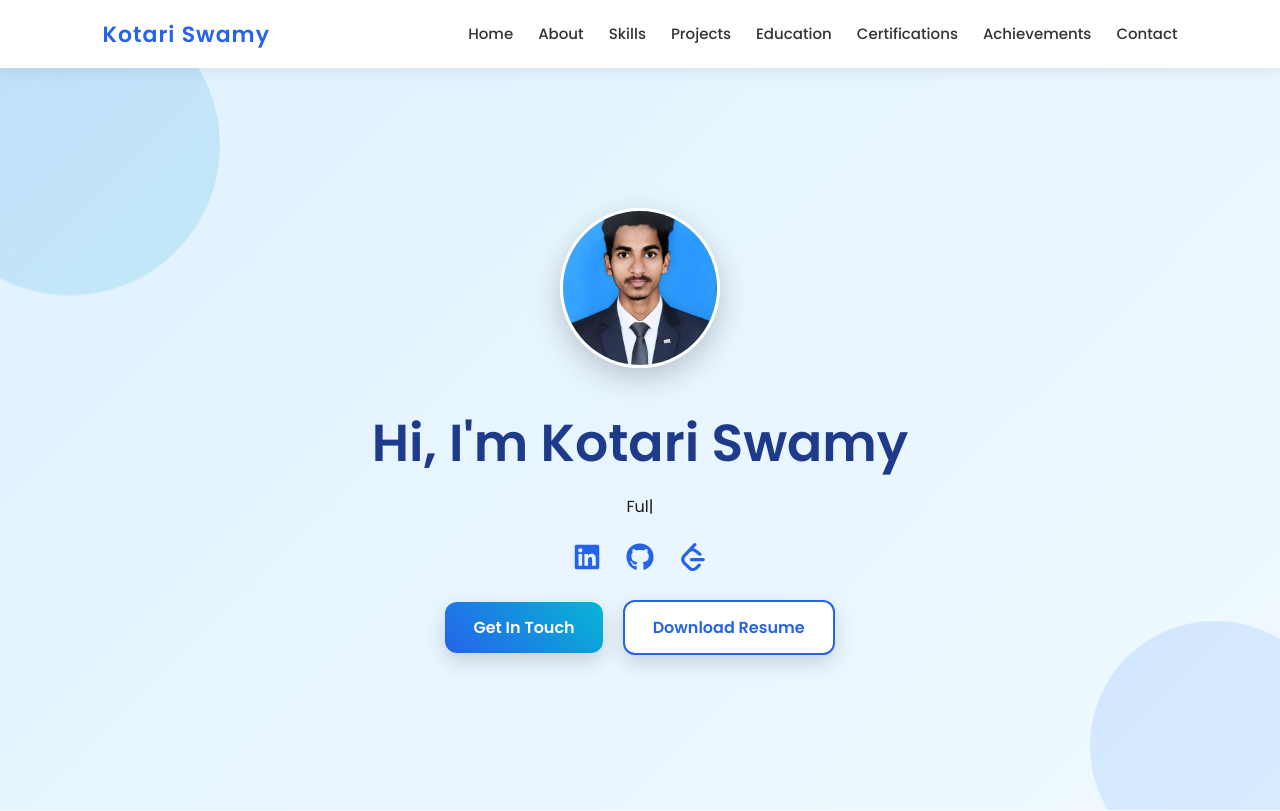
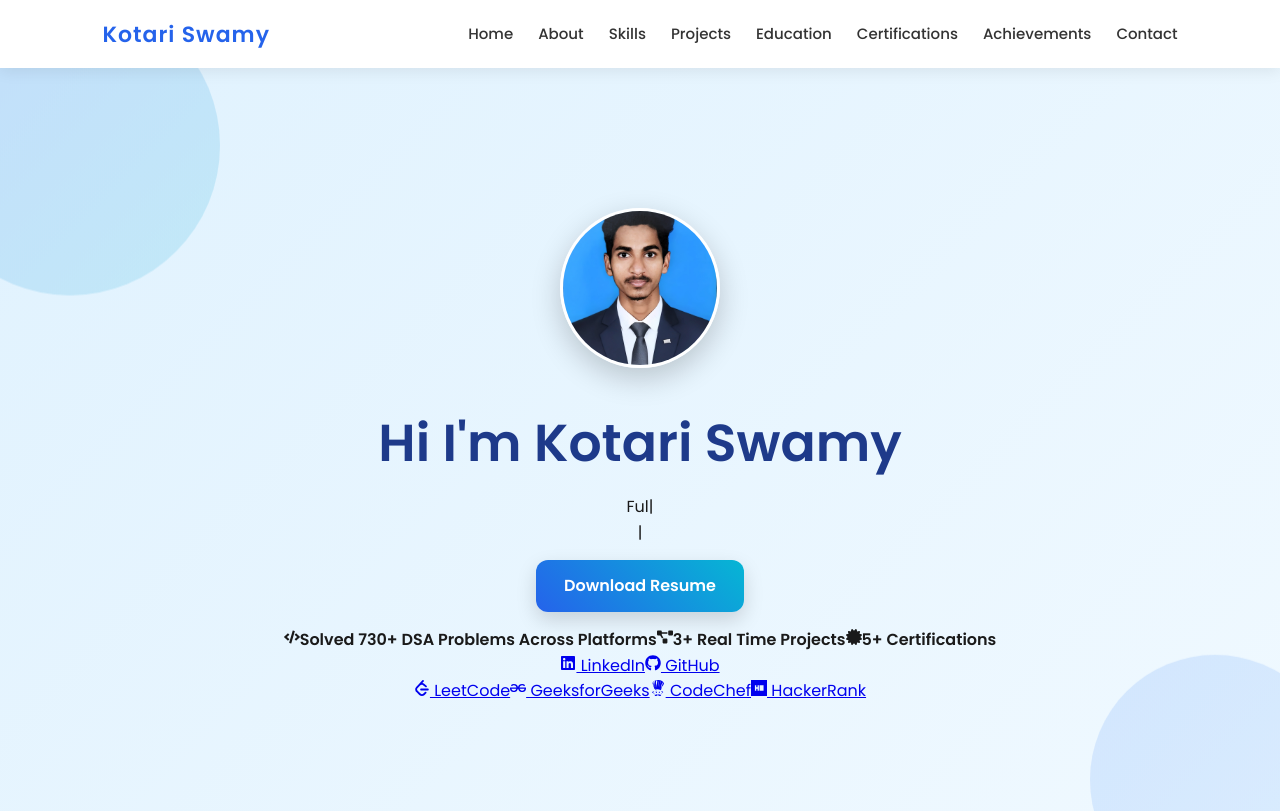
Before and after one commit to Swamy85/swamy-portfolio, a React (Create React App) app: page / in a window 1280 px wide. Shown: the top 811 px of the page. Built offline with nearby package versions, Linux system fonts and the light colour scheme.

Commit message:
Update Hero.js

```diff
--- a/src/components/Hero.js
+++ b/src/components/Hero.js
@@ -1,88 +1,123 @@
 import React from "react";
 import { ReactTyped } from "react-typed";
+import { FaCode, FaProjectDiagram, FaCertificate } from "react-icons/fa";
 import { FaLinkedin, FaGithub } from "react-icons/fa";
-import { SiLeetcode } from "react-icons/si";
+import { SiLeetcode, SiGeeksforgeeks, SiCodechef, SiHackerrank } from "react-icons/si";
 
 import profile from "../assets/profile.jpg";
 
 function Hero() {
+
 return (
+
 <section id="home" className="hero">
 
 <div className="hero-content">
 
-        <img
-          src={profile}
-          alt="Kotari Swamy"
-          className="profile-img"
-        />
+{/* Profile Photo */}
 
-        <h1>Hi, I'm Kotari Swamy</h1>
+<img src={profile} alt="Kotari Swamy" className="profile-img" />
 
+{/* Name */}
+
+<h1>Hi I'm Kotari Swamy</h1>
+
+{/* Typed Roles */}
+<div className="hero-split">
+
+<div className="hero-typing">
 <ReactTyped
 strings={[
 "Aspiring Software Engineer",
 "Java Developer",
 "Full Stack Developer",
 "React Developer",
-"Web Developer",
-"Machine Learning Enthusiast",
 "DSA Enthusiast",
-"Problem Solver"
+"Problem Solver",
+"Competitive Programmer",
+"Software Developer"
 ]}
 typeSpeed={60}
 backSpeed={40}
 loop
 />
+</div>
+<span className="hero-divider">|</span>
 
+<div className="hero-buttons">
 
-
-        {/* Social Icons */}
-
-        <div className="social-icons">
-
-          <a
-            href="https://www.linkedin.com/in/kotariswamy85/"
-            target="_blank"
-            rel="noopener noreferrer"
-          >
-            <FaLinkedin />
+<a href="/resume.pdf" download className="btn resume-btn">
+Download Resume
 </a>
 
-          <a
-            href="https://github.com/Swamy85"
-            target="_blank"
-            rel="noopener noreferrer"
-          >
-            <FaGithub />
+</div>
+</div>
+
+{/* Quick Highlights */}
+
+<div className="hero-highlights">
+
+<span>
+<FaCode className="highlight-icon"/>
+<strong>Solved 730+ DSA Problems Across Platforms</strong>
+</span>
+
+<span>
+<FaProjectDiagram className="highlight-icon"/>
+<strong>3+ Real Time Projects</strong>
+</span>
+
+<span>
+<FaCertificate className="highlight-icon"/>
+<strong>5+ Certifications</strong>
+</span>
+
+</div>
+
+{/* Buttons */}
+
+<div className="social-profiles">
+
+<a href="https://www.linkedin.com/in/kotariswamy85/" target="_blank" rel="noreferrer" className="social-btn linkedin">
+<FaLinkedin/> LinkedIn
 </a>
 
-          <a
-            href="https://leetcode.com/u/swamyk_85/"
-            target="_blank"
-            rel="noopener noreferrer"
-          >
-            <SiLeetcode />
+<a href="https://github.com/Swamy85" target="_blank" rel="noreferrer" className="social-btn github">
+<FaGithub/> GitHub
 </a>
 
 </div>
 
-        <div className="hero-buttons">
 
-          <a href="#contact" className="btn">
-            Get In Touch
+{/* Coding Platforms */}
+<div className="coding-profiles">
+
+<a href="https://leetcode.com/u/swamyk_85/" target="_blank" rel="noreferrer" className="coding-btn leetcode">
+<SiLeetcode/> LeetCode
 </a>
 
-          <a href="/resume.pdf" download className="btn outline">
-            Download Resume
+<a href="#" target="_blank" rel="noreferrer" className="coding-btn gfg">
+<SiGeeksforgeeks/> GeeksforGeeks
+</a>
+
+<a href="#" target="_blank" rel="noreferrer" className="coding-btn codechef">
+<SiCodechef/> CodeChef
+</a>
+
+<a href="#" target="_blank" rel="noreferrer" className="coding-btn hackerrank">
+<SiHackerrank/> HackerRank
 </a>
 
 </div>
 
+
+
 </div>
 
 </section>
+
 );
+
 }
 
 export default Hero;
```
Lines whose indentation alone changed are shown as unchanged.
